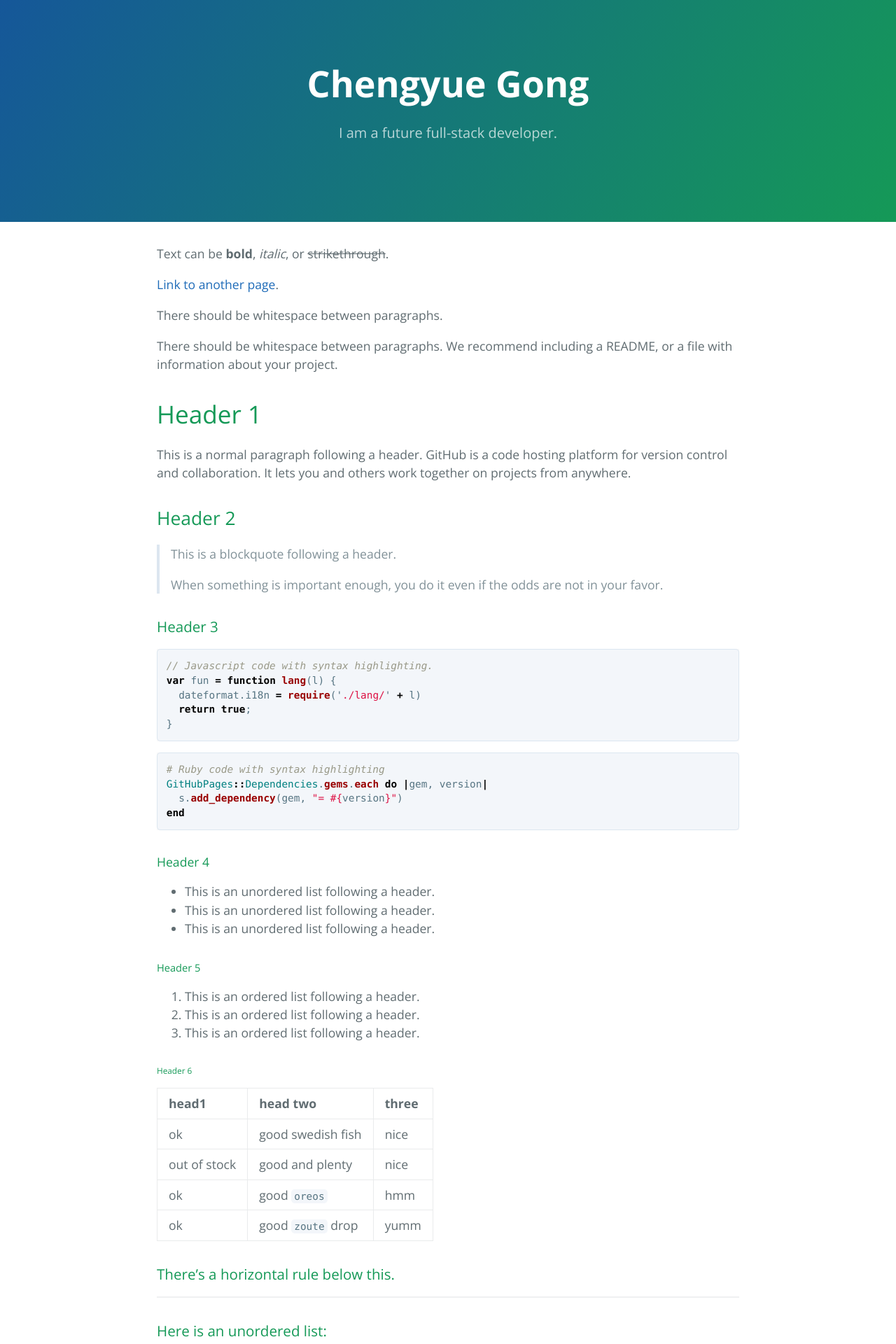
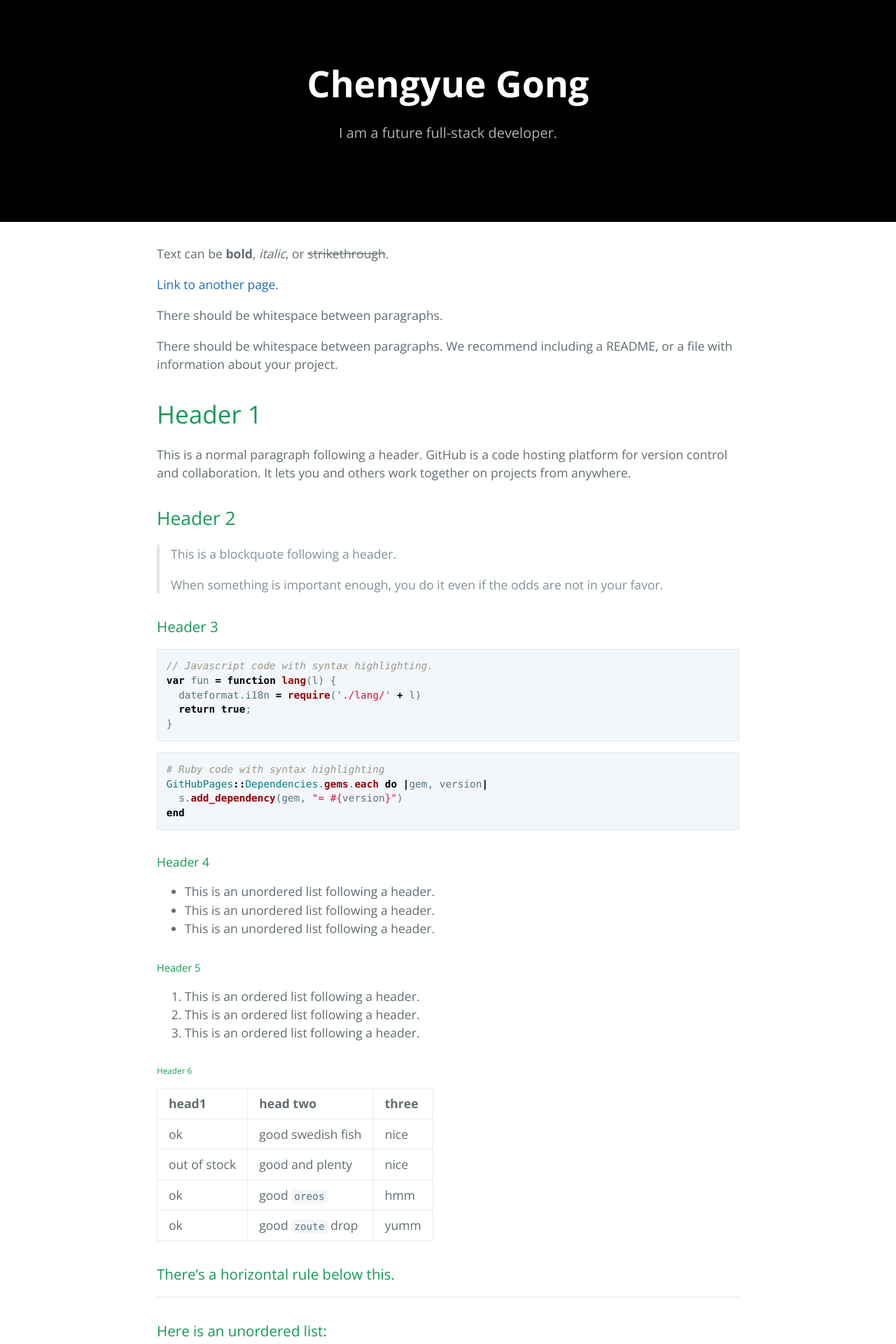
Before and after one commit to chengyuegong/chengyuegong.github.io, a Jekyll site: the page built from index.md, in a window 1280 px wide. Shown: the top 1920 px of the page at 70% size. Built offline with Jekyll 4.4.1, drawn with Linux system fonts in a browser that asks for light colours.

Commit message:
Update variables.scss
change the header-bg-color

```diff
--- a/_sass/variables.scss
+++ b/_sass/variables.scss
@@ -4,8 +4,10 @@ $medium-breakpoint: 42em !default;
 
 // Headers
 $header-heading-color: #fff !default;
-$header-bg-color: #159957 !default;
-$header-bg-color-secondary: #155799 !default;
+$header-bg-color: #000000 !default;
+$header-bg-color-secondary: #000000 !default;
+$header-bg-color-default: #159957;
+$header-bg-color-secondary-default: #155799;
 
 // Text
 $section-headings-color: #159957 !default;
```
